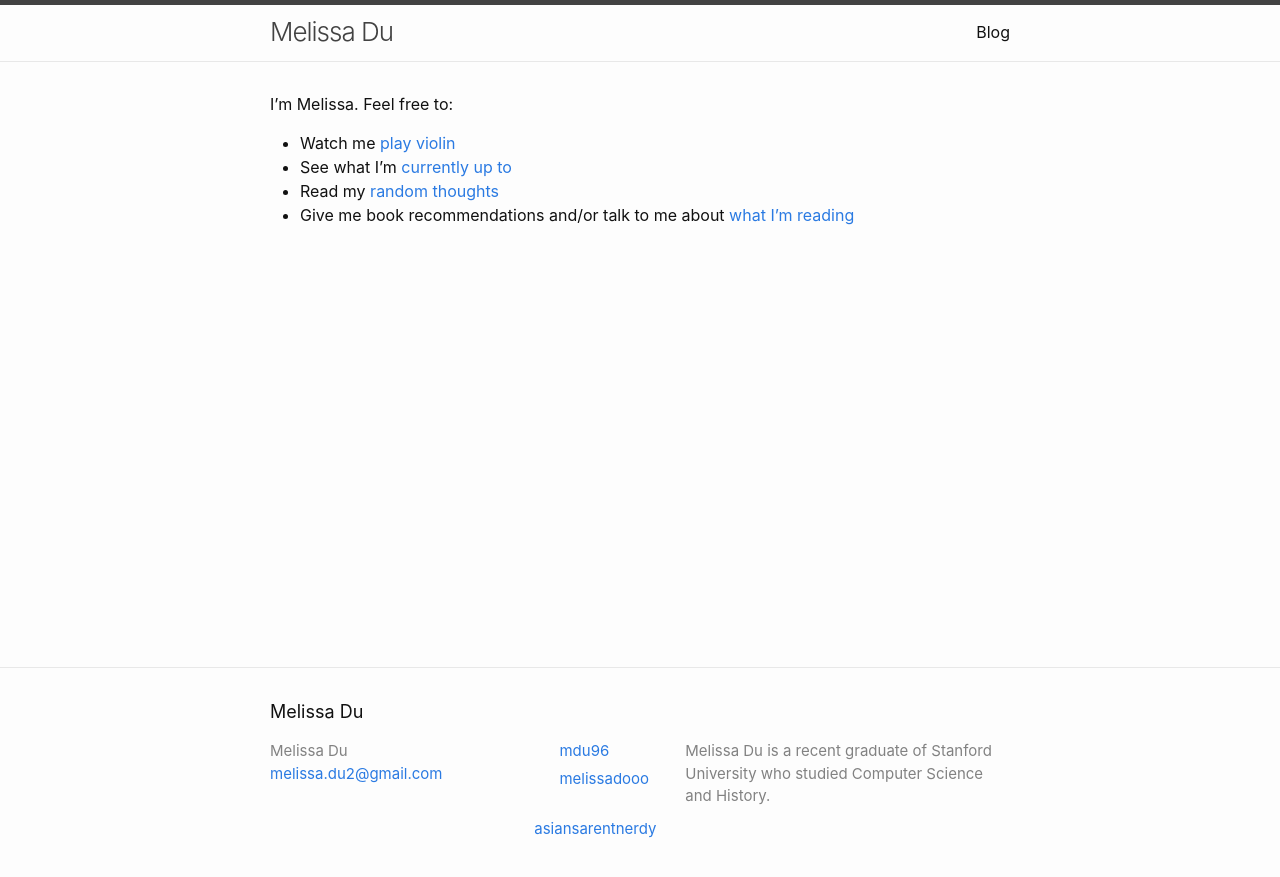
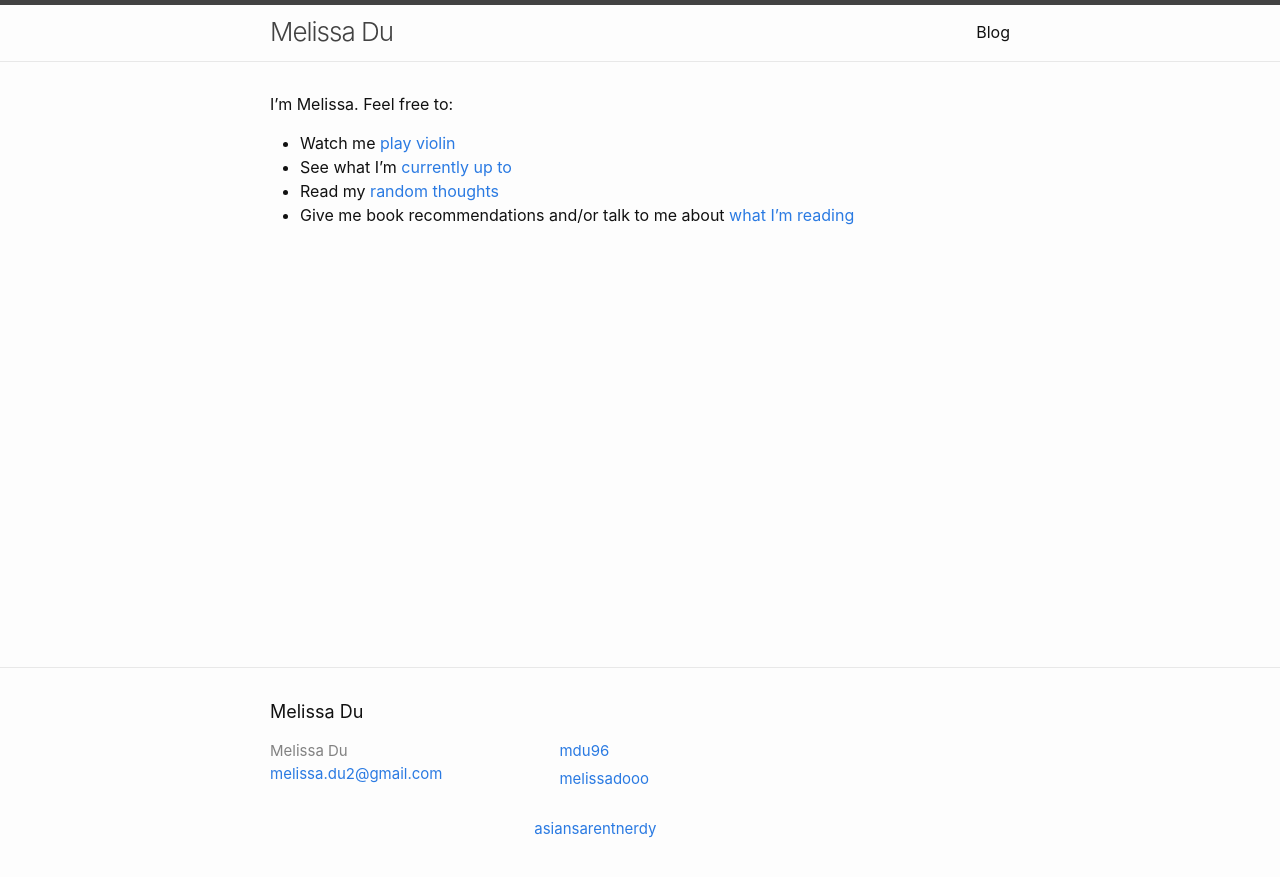
Before and after one commit to melissadu/melissadu.github.io, a Jekyll site: the page built from index.md, in a window 1280 px wide. Shown: the top 877 px of the page. Built offline with Jekyll 4.4.1, drawn with Linux system fonts in a browser that asks for light colours.

Commit message:
edit yml config

```diff
--- a/_config.yml
+++ b/_config.yml
@@ -16,7 +16,6 @@
 title: Melissa Du
 email: melissa.du2@gmail.com
 description: >- # this means to ignore newlines until "baseurl:"
-  Melissa Du is a recent graduate of Stanford University who studied Computer Science and History.
 baseurl: "" # the subpath of your site, e.g. /blog
 url: "http://melissadu.com" # the base hostname & protocol for your site, e.g. http://example.com
 twitter_username: melissadooo
```
